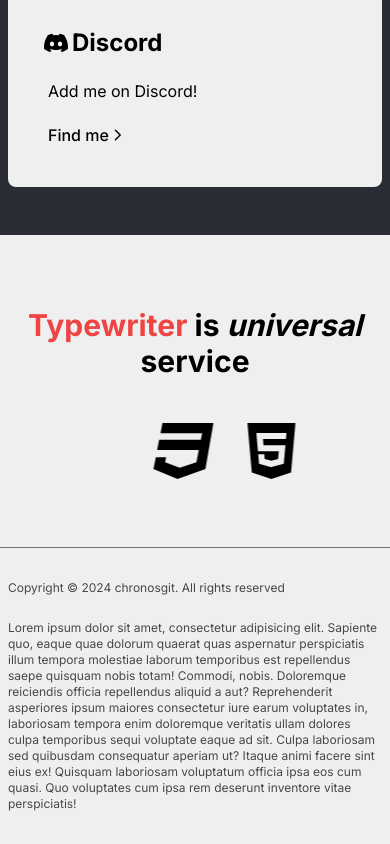
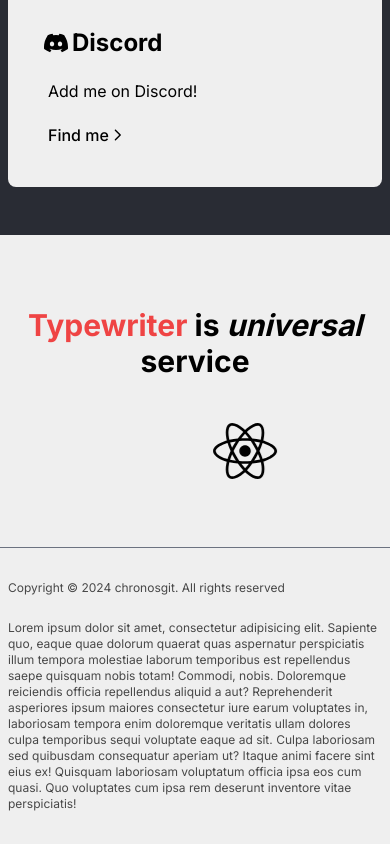
Before and after one commit to chronosgit/typewriter, a Next.js app: page / in a window 390 px wide. Shown: the part 861-1705 px from the top of the page. Built offline with nearby package versions, Linux system fonts and the light colour scheme.

Commit message:
feat: made gallery responsive

```diff
--- a/src/components/gallery-infinite/GalleryInfinite.tsx
+++ b/src/components/gallery-infinite/GalleryInfinite.tsx
@@ -8,11 +8,11 @@ const GalleryInfinite: FC<Props> = ({ children }) => {
 	return (
 		<div className="whitespace-nowrap overflow-hidden">
 			<div className="flex overflow-x-auto overflow-y-hidden">
-				<div className="w-full flex-shrink-0 flex justify-between animate-gallery-scroll">
+				<div className="w-fit flex-shrink-0 flex justify-between animate-gallery-scroll">
 					{children}
 				</div>
 
-				<div className="w-full flex-shrink-0 flex justify-between animate-gallery-scroll">
+				<div className="w-fit flex-shrink-0 flex justify-between animate-gallery-scroll">
 					{children}
 				</div>
 			</div>
```
